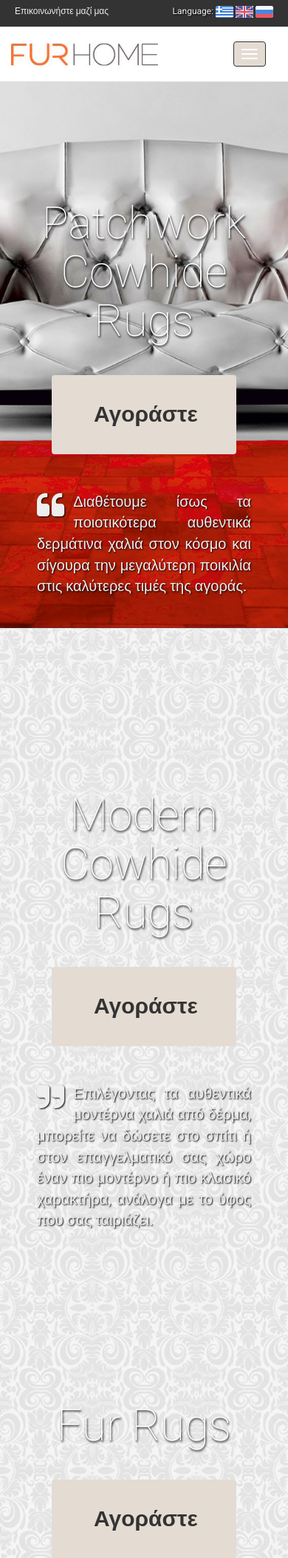
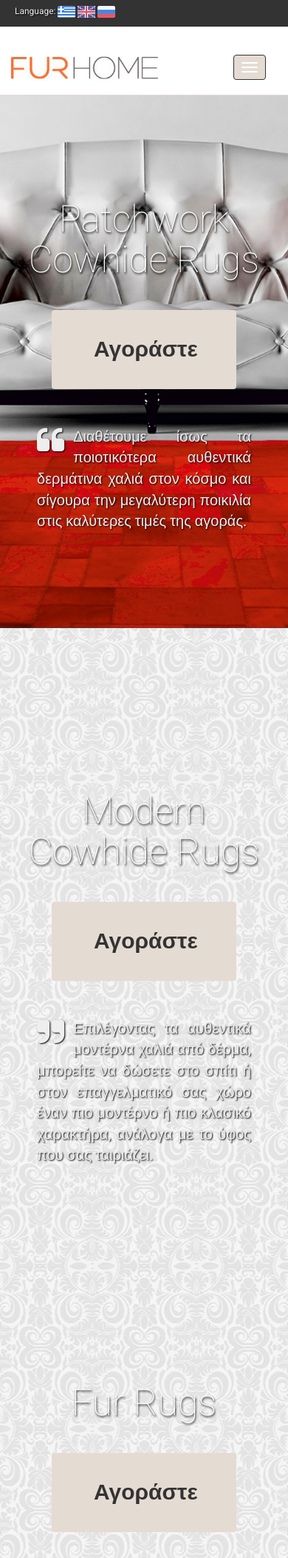
Before and after one commit to alkalline/furhomegr-newhome, a PHP site: page / in a window 390 px wide. Shown: the top 2106 px of the page at 74% size. Run offline with PHP 8.4, Linux system fonts and the light colour scheme.

Commit message:
v0.4.3
minor fixes

```diff
--- a/css/furhome.css
+++ b/css/furhome.css
@@ -57,8 +57,11 @@ p, .p-large, .p-small {
   font-size: 20px;
 }
 @media (max-width:400px) {
+  h1{
+    font-size: 60px;
+  }
   h2{
-    font-size: 60px;
+    font-size: 50px;
   }
   .p-large{
     font-size: 20px;
@@ -68,6 +71,10 @@ p, .p-large, .p-small {
   }
   #langbar p{
     font-size: 12px;
+    float: left;
+  }
+  .parallax-window{
+    padding-top: 120px;
   }
 }
 .parallax-window {
--- a/index.html
+++ b/index.html
@@ -28,8 +28,7 @@
      <div class="container-fluid">
         <div class="row" id="langbar">
           <p>
-          <a href="http://localhost/newpstest/el/contact-us" target="_eshop">Επικοινωνήστε μαζί μας</a>
-          <span class="hidden-xs"><i class="fa fa-phone" aria-hidden="true"></i> Τηλ.: 24670 24004</span>
+          <span class="hidden-xs"><i class="fa fa-phone" aria-hidden="true"></i> Τηλ.: 24670 24004 |<a href="http://localhost/newpstest/el/contact-us" target="_eshop"> Επικοινωνήστε μαζί μας</a></span>
           <span class="pull-right">Language: <a href="index.html"><img src="images/gr.png" alt="GR"></a> <a href="index-en.htm"><img src="images/en.png" alt="EN"></a> <a href="index-ru.htm"><img src="images/ru.png" alt="RU"></a></span>
           </p>
         </div>
@@ -41,6 +40,7 @@
             <span class="icon-bar"></span>
             <span class="icon-bar"></span>
           </button>
+          <!--<a href="http://localhost/newpstest/el/index.php?controller=search" target="_eshop" class="btn btn-info">Search</a>-->
         </div><!-- /.navbar-header -->
         <!-- Collect the nav links, forms, and other content for toggling -->
         <div class="collapse navbar-collapse" id="navbar-collapse-1">
```
